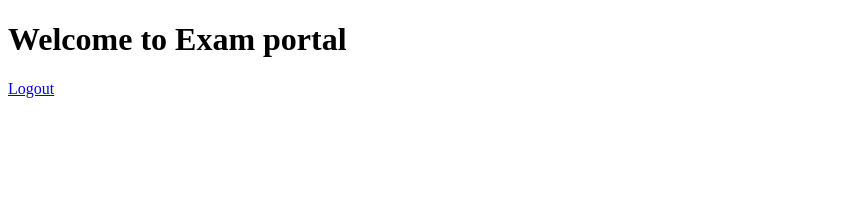
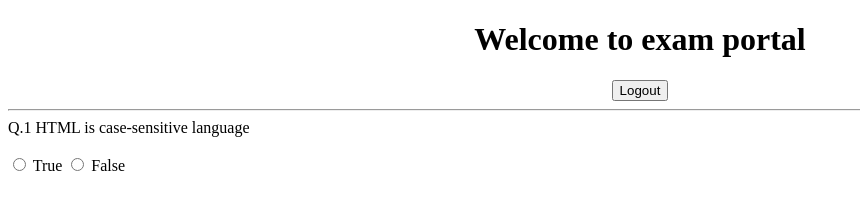
Before and after one commit to gauravsuthar2003-cmd/bankapp, a plain HTML site: page examapp.html in a window 1280 px wide. Shown: the whole page, without its empty margins (0-860 px from the left). Drawn offline with Linux system fonts and the light colour scheme.

Commit message:
examdemo3

```diff
--- a/examapp.html
+++ b/examapp.html
@@ -1,14 +1,28 @@
 <!DOCTYPE html>
 <html lang="en">
+
 <head>
     <meta charset="UTF-8">
     <meta name="viewport" content="width=device-width, initial-scale=1.0">
     <title>ExamApp</title>
 </head>
+
 <body>
-    <h1>Welcome to Exam portal </h1>
-    <nav>
-        <a href="index.html">Logout</a>
-    </nav>
+    <center>
+        <h1>Welcome to exam portal</h1>
+        <nav>
+            <a href="index.html"><button>Logout</button></a>
+        </nav>
+        <hr>
+    </center>
+    <form>
+        <label>Q.1 HTML is case-sensitive language</label>
+        <br><br>
+        <input type="radio" id="q1true" name="q1" value="true">
+        <label for="q1true">True</label>
+        <input type="radio" id="q1false" name="q1" value="false">
+        <label for="q1false">False</label>
+    </form>
 </body>
+
 </html>
```
